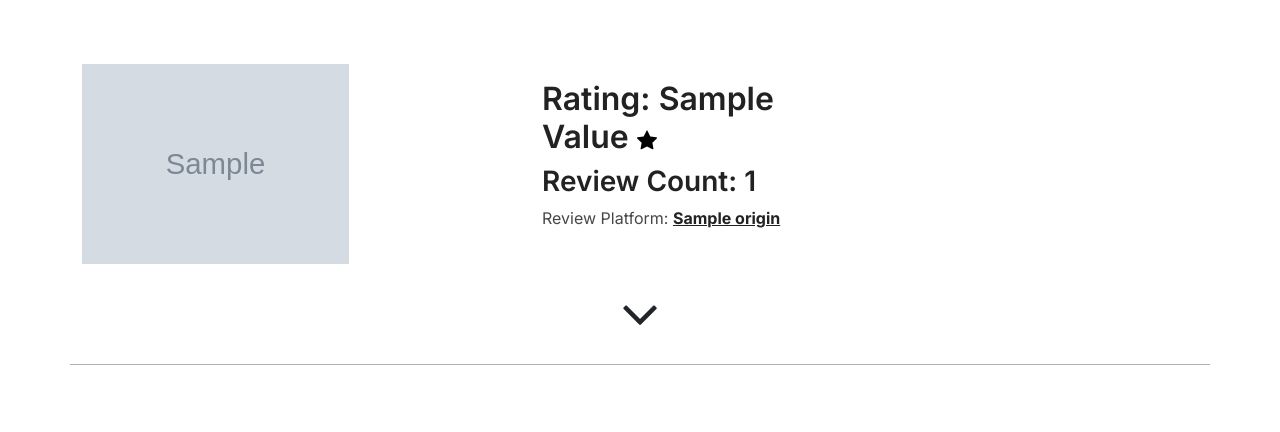
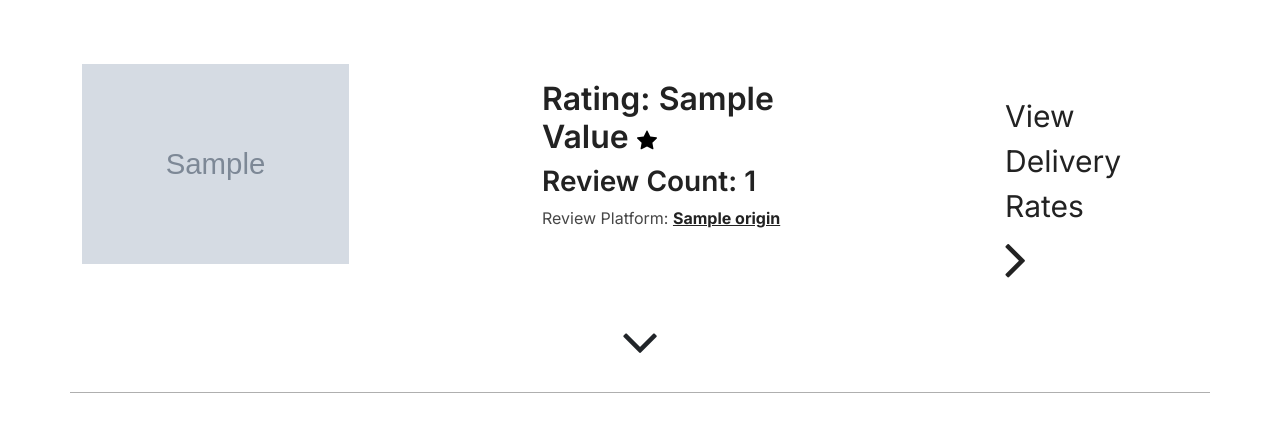
Before and after one commit to glennpck/Bookmark-Et, a Flask app: template bookmarket/templates/info.html in a window 1280 px wide. Shown: the part 166-598 px from the top of the page. Run offline with Flask 3, Linux system fonts and the light colour scheme; the template is opened without the code that fills it: most values are stand-ins (such as "Sample title", 1, 10 or a date in 2020); grey boxes marked "Sample" are stand-in pictures; some libraries are stand-ins or nearby versions.

Commit message:
added link to delivery information for platforms

```diff
--- a/bookmarket/classes.py
+++ b/bookmarket/classes.py
@@ -41,7 +41,7 @@ class BookAmbiguous():
         self.price = price
 
 class GeneralReview():
-    def __init__(self, platform, origin, url, icon, value, count, reviewList):
+    def __init__(self, platform, origin, url, icon, value, count, reviewList, delivery):
         self.platform = platform
         self.origin = origin
         self.url = url
@@ -49,6 +49,7 @@ class GeneralReview():
         self.value = value
         self.count = count
         self.reviewList= reviewList
+        self.delivery = delivery
 
 class Review():
     def __init__(self, username, value, content, date):
--- a/bookmarket/review.py
+++ b/bookmarket/review.py
@@ -28,7 +28,8 @@ def bwReviews():
         icon,
         value,
         count,
-        reviewList
+        reviewList,
+        'https://blackwells.co.uk/bookshop/delivery'
     )
 
 def bwCompileTopReviews(parse):
@@ -80,7 +81,8 @@ def wdReviews():
         icon,
         value,
         count,
-        reviewList
+        reviewList,
+        'https://wordery.com/cs/help#faq-delivery'
     )
 
 def wdCompileTopReviews(parse):
--- a/bookmarket/templates/info.html
+++ b/bookmarket/templates/info.html
@@ -45,6 +45,14 @@
         transform: rotateZ(-180deg);
     }
 
+    .delivery-link {
+        display: block;
+        width: 30px;
+        font-size: 30px;
+        margin: auto;
+        margin-top: 1em;
+    }
+
 </style>
 
 <div class="container main-content">
@@ -66,6 +74,9 @@
             </div>
         </div>
         <div class="col-sm">
+            <a class="delivery-link" href="{{review.delivery}}" target="_blank" rel="noopener noreferrer">
+                View Delivery Rates<i class='fa fa-angle-right' style='font-size:60px'></i>
+            </a>
         </div>
 
         <div class="collapse" id="collapse{{loop.index}}">
```
